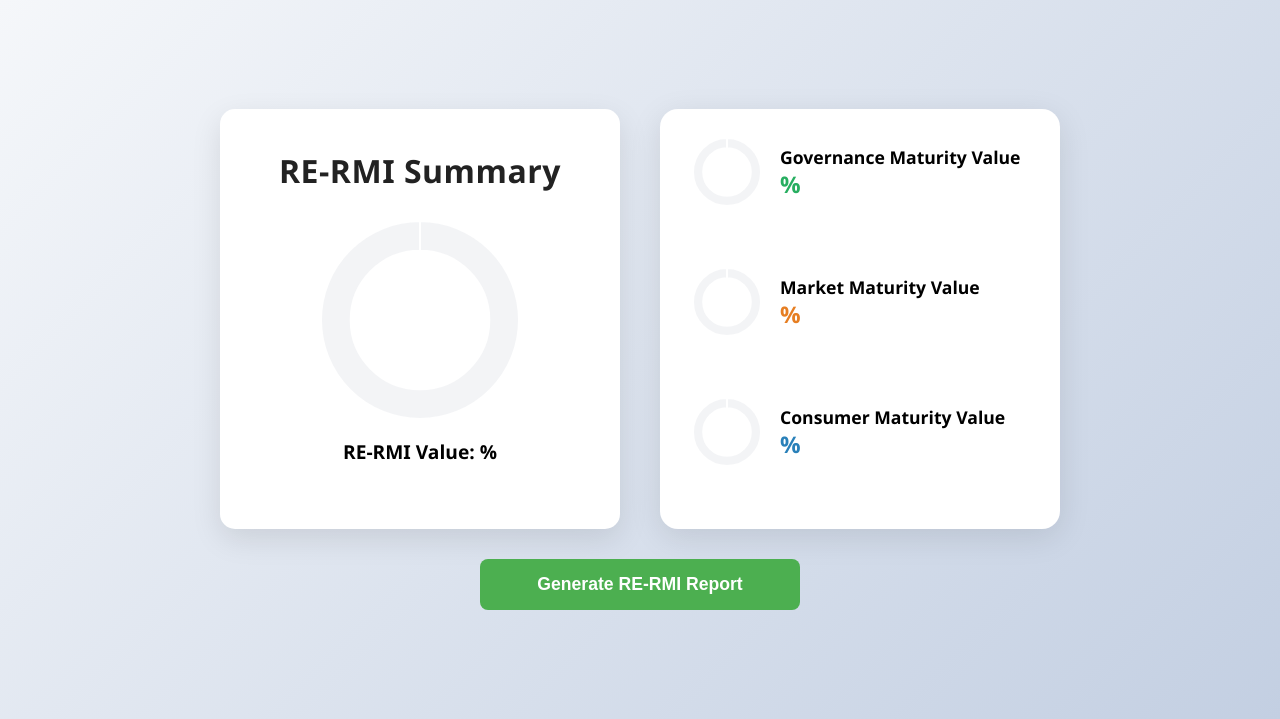
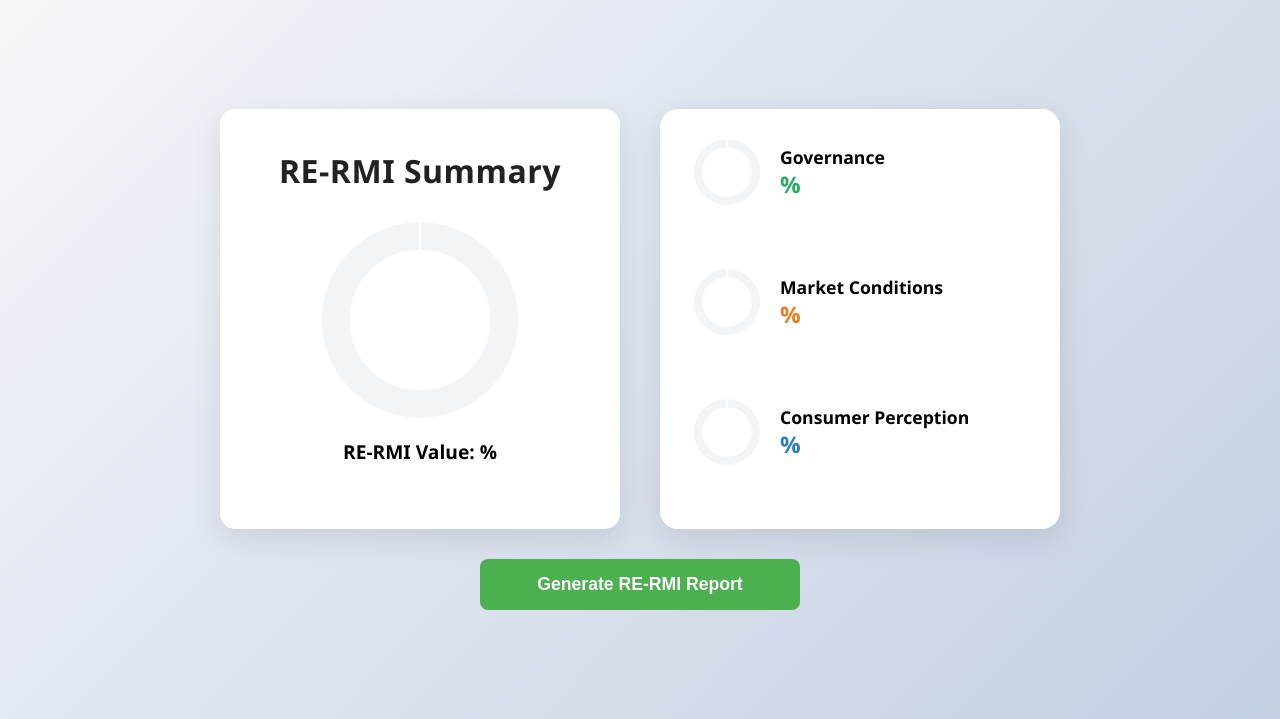
Before and after one commit to hari-599/RE_RMI_Calculator, a Flask app: template templates/re-rmi-summary.html in a window 1280 px wide. Shown: the part 81-800 px from the top of the page. Run offline with Flask 3, Linux system fonts and the light colour scheme; the template is opened without the code that fills it, so the values that code supplies are empty; a user stored in the database is signed in; a map, chart or similar area stays blank.

Commit message:
minor edits

```diff
--- a/templates/dashboard.html
+++ b/templates/dashboard.html
@@ -65,12 +65,12 @@
                         </a>
                         <a href="{{ url_for('app_routes.regional_governance',username=slugify(current_user.fullname)) }}">
                             <button id="btn2" class="step-button" disabled style="flex:1; font-size:1.1rem; padding: 18px 0; background: #f3f4f6; color: #bbb; border-radius: 14px; border: 2px solid #e0e0e0; font-weight: 600; letter-spacing: 0.2px; min-width: 120px; max-width: 180px;">
-                                <span style="font-size:1.3em; vertical-align:middle;">📄</span> <span style="display:block; font-size:0.98em;">Regional Governance</span>
+                                <span style="font-size:1.3em; vertical-align:middle;">📄</span> <span style="display:block; font-size:0.98em;">Governance</span>
                             </button>
                         </a>
                         <a href="{{ url_for('app_routes.regional_market',username=slugify(current_user.fullname)) }}">
                             <button id="btn3" class="step-button" disabled style="flex:1; font-size:1.1rem; padding: 18px 0; background: #f3f4f6; color: #bbb; border-radius: 14px; border: 2px solid #e0e0e0; font-weight: 600; letter-spacing: 0.2px; min-width: 120px; max-width: 180px;">
-                                <span style="font-size:1.3em; vertical-align:middle;">📄</span> <span style="display:block; font-size:0.98em;">Regional Market</span>
+                                <span style="font-size:1.3em; vertical-align:middle;">📄</span> <span style="display:block; font-size:0.98em;">Market Conditions</span>
                             </button>
                         </a>
                     </div>
--- a/templates/re-rmi-summary.html
+++ b/templates/re-rmi-summary.html
@@ -37,21 +37,21 @@
                     <div style="display: flex; align-items: center; gap: 18px; width: 100%;">
                         <canvas id="govDonut" width="70" height="70"></canvas>
                         <div style="font-size: 1.1rem; font-weight: 600;">
-                            Governance Maturity Value<br>
+                            Governance<br>
                             <span style="font-size:1.3em; color:#27ae60;" id="govValue">{{ governance_maturity_index if governance_maturity_index is not none else '--' }}%</span>
                         </div>
                     </div>
                     <div style="display: flex; align-items: center; gap: 18px; width: 100%;">
                         <canvas id="marketDonut" width="70" height="70"></canvas>
                         <div style="font-size: 1.1rem; font-weight: 600;">
-                            Market Maturity Value<br>
+                            Market Conditions<br>
                             <span style="font-size:1.3em; color:#e67e22;" id="marketValue">{{ market_maturity_index if market_maturity_index is not none else '--' }}%</span>
                         </div>
                     </div>
                     <div style="display: flex; align-items: center; gap: 18px; width: 100%;">
                         <canvas id="consumerDonut" width="70" height="70"></canvas>
                         <div style="font-size: 1.1rem; font-weight: 600;">
-                            Consumer Maturity Value<br>
+                            Consumer Perception<br>
                             <span style="font-size:1.3em; color:#2980b9;" id="consumerValue">{{ consumer_maturity_index if consumer_maturity_index is not none else '--' }}%</span>
                         </div>
                     </div>
```
Also changed, not shown: extensions.py (+9 -3 lines), instance/database.db (added), xx.py (deleted).
